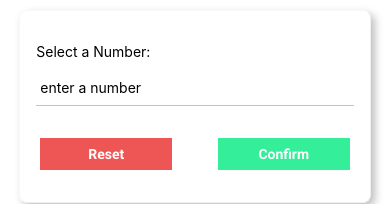
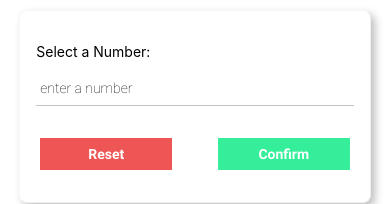
Before and after one commit to AlineJo/GuessNumber, a React Native app: screen / in a window 390 px wide. Shown: the part 139-343 px from the top of the page. Built offline with nearby package versions, Linux system fonts and the light colour scheme.

Commit message:
#MyTextInput: change FontFamily

```diff
--- a/Componenets/MyTextInput.js
+++ b/Componenets/MyTextInput.js
@@ -2,12 +2,14 @@ import React from 'react';
 import { TextInput, StyleSheet } from 'react-native'
 import Colors from '../Constants/Colors';
 import Spacing from '../Constants/Spacing';
+import Tags from '../Constants/Tags';
 
 
 
 const MyTextInput = props => {
     return (
         <TextInput
+            placeholderTextColor={Colors.colorPlaceholderText}
             {...props}
             style={{ ...styles.input, ...props.style }} />
     )
@@ -22,6 +24,7 @@ const styles = StyleSheet.create({
         marginTop: Spacing.space_10,
         borderBottomWidth: 1,
         borderBottomColor: Colors.colorInputBorder,
+        fontFamily: Tags.font_RobotoThin,
 
     },
 
```
